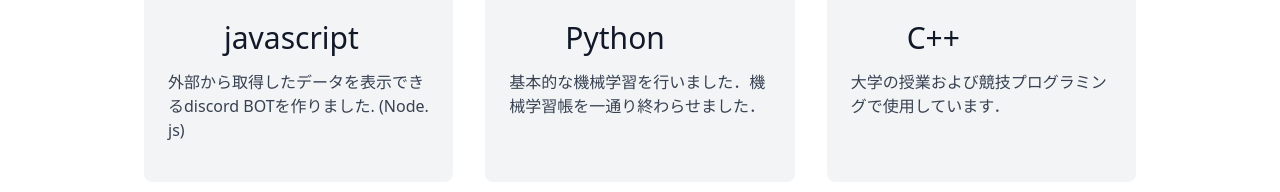
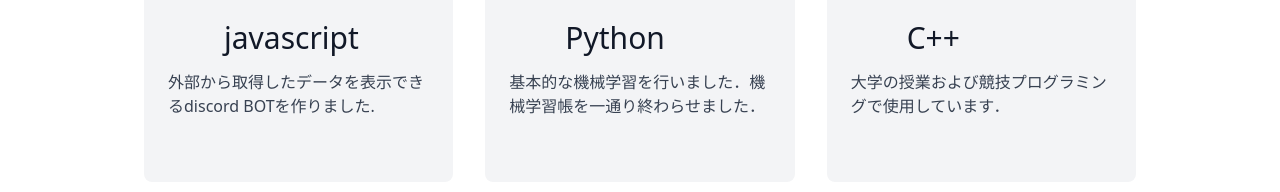
Before and after one commit to isak139/portfolio, a Next.js app: page / in a window 1280 px wide. Shown: the part 836-1028 px from the top of the page. Built offline with nearby package versions, Linux system fonts and the light colour scheme; some icons are missing.

Commit message:
文を修正

```diff
--- a/pages/index.js
+++ b/pages/index.js
@@ -89,7 +89,7 @@
             <SkillCard
               icon="fa6-brands:square-js"
               skillName="javascript"
-              text="外部から取得したデータを表示できるdiscord BOTを作りました. (Node.js)"
+              text="外部から取得したデータを表示できるdiscord BOTを作りました."
             />
             <SkillCard
               icon="fa6-brands:python"
```
